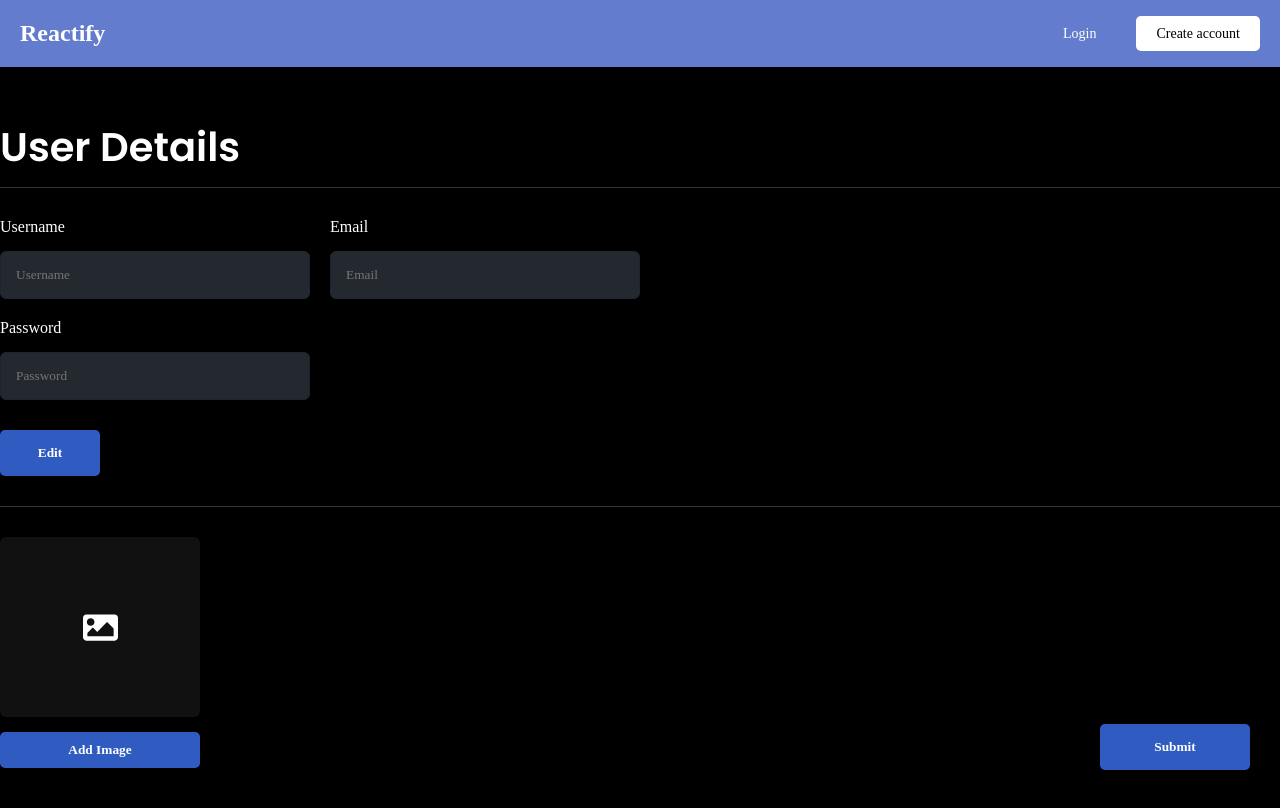
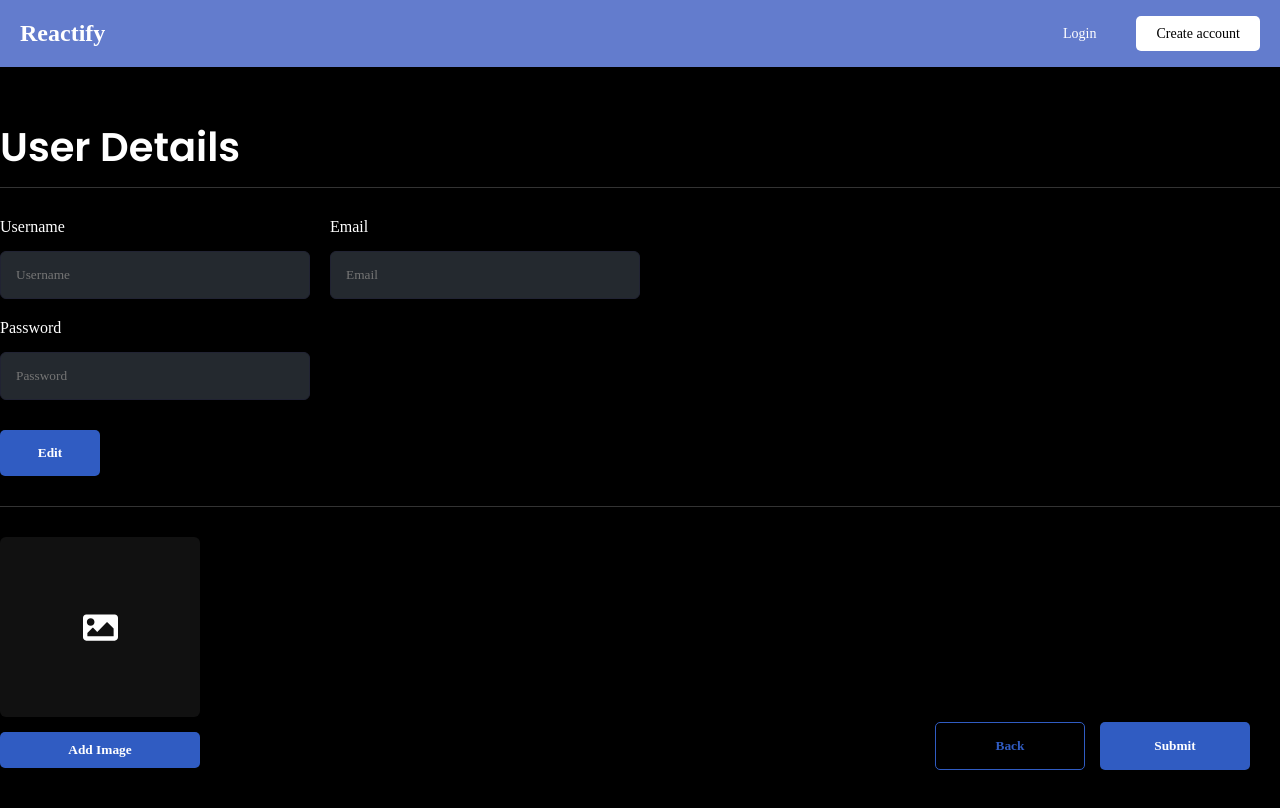
Before and after one commit to aditokmoo/MERN-Blog-App, a React (Vite) app in the folder frontend/: page /details in a window 1280 px wide. Shown: the top 808 px of the page. Built offline with nearby package versions, Linux system fonts and the light colour scheme; no server answers.

Commit message:
back btn added in details page

```diff
--- a/frontend/src/context/AuthContext.jsx
+++ b/frontend/src/context/AuthContext.jsx
@@ -19,11 +19,6 @@ export const AuthContextProvider = ({ children }) => {
         }
     }, [])
 
-    // Side effect for getting all users
-    useEffect(() => {
-        console.log(usersData)
-    }, [])
-
     return (
         <AuthContext.Provider value={{...state, dispatch}}>
             {children}
--- a/frontend/src/hooks/useUser.jsx
+++ b/frontend/src/hooks/useUser.jsx
@@ -15,8 +15,6 @@ export const useUser = () => {
 			const response = await fetch(`/api/user/profile/${username}`);
 			const data = await response.json();
 
-            console.log(data)
-
 			setUserData(data);
 		};
 
--- a/frontend/src/hooks/useUsers.jsx
+++ b/frontend/src/hooks/useUsers.jsx
@@ -9,8 +9,6 @@ export const useUsers = () => {
             const data = await response.json();
 
             setUsersData(data);
-
-            console.log(data)
         }
 
         getUsers();
--- a/frontend/src/pages/Profile.jsx
+++ b/frontend/src/pages/Profile.jsx
@@ -2,7 +2,6 @@ import { Link, useParams } from 'react-router-dom';
 import { Nav } from '../components/Nav';
 // Hooks
 import { useAuthContext } from '../hooks/useAuthContext';
-import { useLogout } from '../hooks/useLogout';
 import { useUser } from '../hooks/useUser';
 // images
 import userNoImage from '../images/no-image-profile.png';
@@ -14,7 +13,6 @@ import './css/profile.css';
 
 export const Profile = () => {
 	const { user } = useAuthContext();
-	const { logout } = useLogout();
 	const { userData } = useUser();
 	const { id } = useParams();
 	const { username, email } = userData
--- a/frontend/src/pages/auth/UserDetails.jsx
+++ b/frontend/src/pages/auth/UserDetails.jsx
@@ -1,16 +1,16 @@
 import { Nav } from '../../components/Nav';
 import { useNavigate } from 'react-router';
+import { useAuthContext } from '../../hooks/useAuthContext';
 // React icons
 import { FaImage } from 'react-icons/fa'
 // CSS
 import './css/auth.css';
 
 export const UserDetails = () => {
+    const { user } = useAuthContext();
     const navigate = useNavigate();
 
-    const handleClick = () => {
-        navigate('/')
-    }
+    const handleClick = () => navigate(`/profile/${user.username}`)
 
     return (
         <>
@@ -47,7 +47,10 @@ export const UserDetails = () => {
                 </div>
 
             </div>
+            <div className="btns">
+                <button id='back_btn' onClick={handleClick}>Back</button>
                 <button id='submit_btn' onClick={handleClick}>Submit</button>
+            </div>
         </div>
         </>
     )
--- a/frontend/src/pages/auth/css/auth.css
+++ b/frontend/src/pages/auth/css/auth.css
@@ -209,21 +209,36 @@
     opacity: .7;
 }
 
-#submit_btn {
-    padding: 1.5rem;
-    width: 150px;
+.btns {
     position: absolute;
     bottom: 30px;
     right: 30px;
+    display: flex;
+    gap: 15px;
+}
+
+#submit_btn, #back_btn {
+    padding: 1.5rem;
+    width: 150px;
     font-weight: 900;
     border-radius: 5px;
     cursor: pointer;
     border: none;
-    background-color: #305cc2;
     color: #fff;
     transition: .3s;
 }
 
-#submit_btn:hover {
+#submit_btn {
+    background-color: #305cc2;
+}
+
+#back_btn {
+    background-color: transparent;
+    color: #305cc2;
+    border: 1px solid #305cc2;
+}
+
+#submit_btn:hover,
+#back_btn:hover {
     opacity: .7;
 }
```
